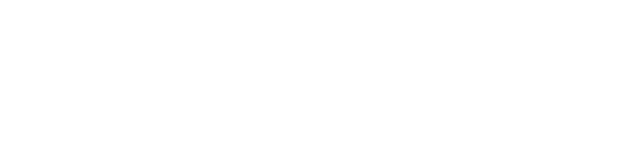
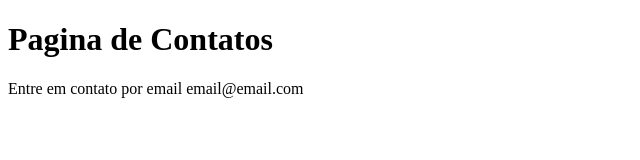
Before and after one commit to rafaellimasnp/sistema-de-cadastro, a plain HTML site: page contato.html in a window 1280 px wide. Shown: the whole page, without its empty margins (0-640 px from the left). Drawn offline with Linux system fonts and the light colour scheme.

Commit message:
adicionando titulo e email do contato

```diff
--- a/contato.html
+++ b/contato.html
@@ -7,6 +7,8 @@
     <title>Pagina de Contato</title>
 </head>
 <body>
+    <h1>Pagina de Contatos</h1>
+    <p>Entre em contato por email  email@email.com</p>
 
 </body>
 </html>
```
